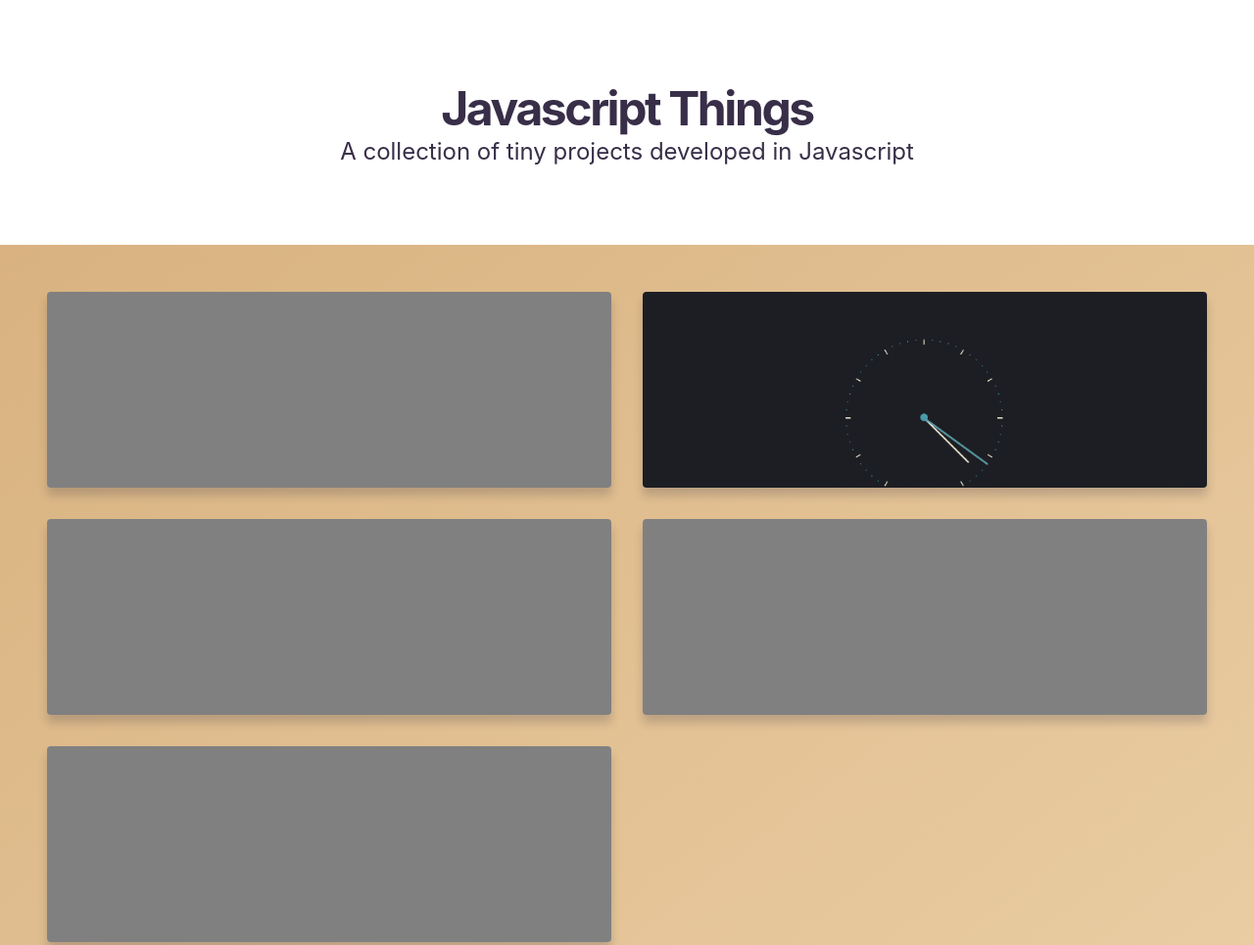
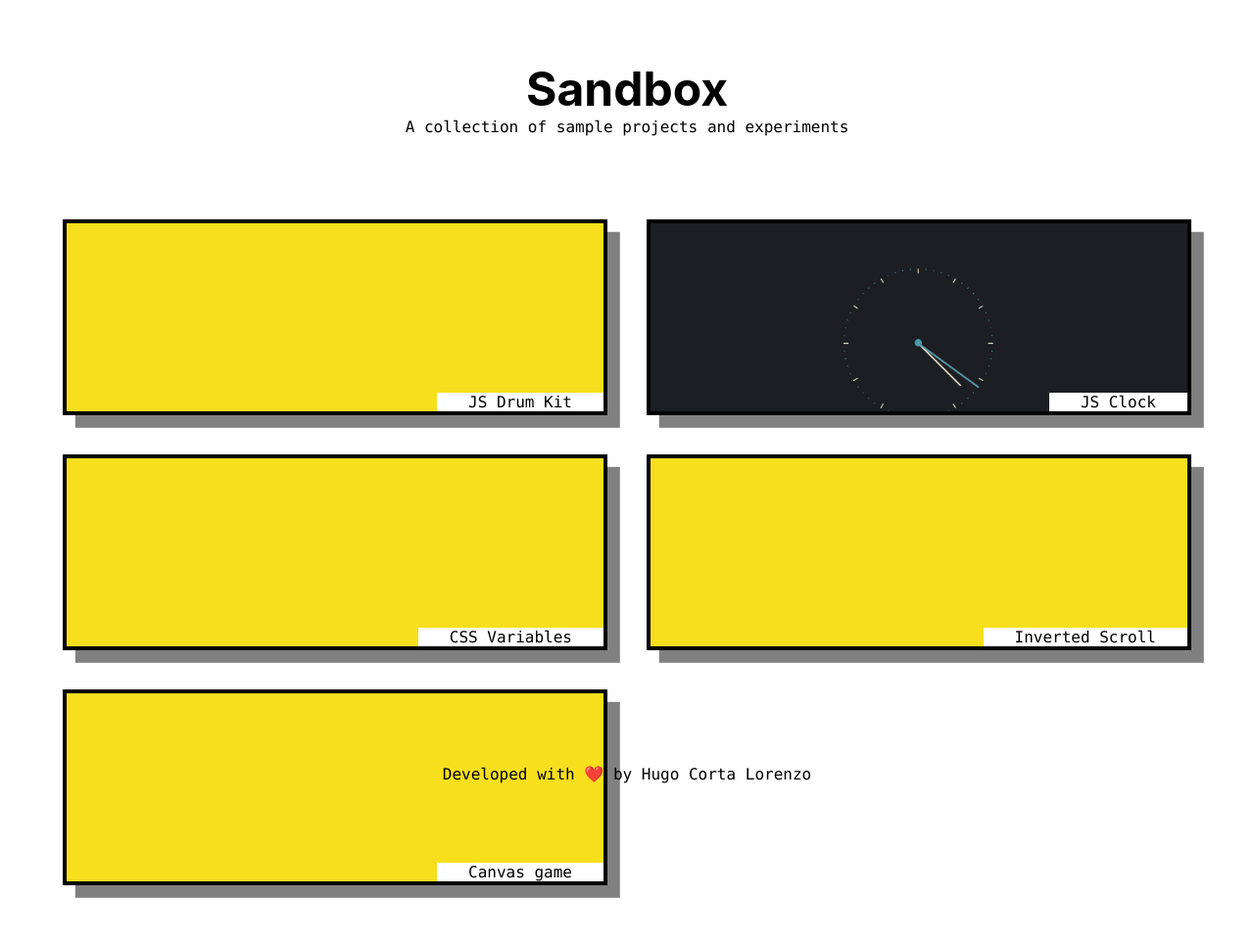
Before and after one commit to hugocxl/sandbox, a plain HTML site: page index.html in a window 1280 px wide. Shown: the top 965 px of the page at 98% size. Drawn offline with Linux system fonts and the light colour scheme.

Commit message:
Home page review styling

```diff
--- a/index.css
+++ b/index.css
@@ -6,46 +6,55 @@
 
 
 body {
-    font-size: 1.5rem;
-    font-family: -apple-system, BlinkMacSystemFont, avenir next, avenir, helvetica, helvetica neue, ubuntu, roboto, noto, segoe ui, arial, sans-serif;
-    background: linear-gradient(to bottom right, #d6ae7b, #eacda3); /* W3C, IE 10+/ Edge, Firefox 16+, Chrome 26+, Opera 12+, Safari 7+ */
+    color: black;
+    font-family: Menlo, -apple-system, BlinkMacSystemFont, avenir next, avenir, helvetica, helvetica neue, ubuntu, roboto, noto, segoe ui, arial, sans-serif;
     overflow: hidden auto;
-    color: #382e48;
 }
 
 h1 {
-    letter-spacing: -.05em;
+    font-family: -apple-system, BlinkMacSystemFont, avenir next, avenir, helvetica, helvetica neue, ubuntu, roboto, noto, segoe ui, arial, sans-serif;
     font-size: 3rem;
 }
 
 header {
     top: 0;
     position: sticky;
-    height: 250px;
+    height: 20vh;
     display: flex;
     flex-direction: column;
     align-items: center;
     justify-content: center;
     background: white;
+    transform: translateY(20px);
 }
 
+footer {
+    position: fixed;
+    bottom: 0;
+    width: 100%;
+    font-size: 1rem;
+    display: flex;
+    align-items: center;
+    justify-content: center;
+}
 
 #projects__container {
     width: 100%;
     height: 100%;
-    padding: 3rem;
-    gap: 2rem;
+    padding: 4rem;
+    gap: 2.5rem;
     display: grid;
     grid-template-columns: repeat(auto-fit, minmax(400px, 1fr));
     overflow: hidden;
 }
 
-.project, .project > .overlay {
+.project {
+    border: 4px solid black;
     text-decoration: none;
-    background: grey;
+    background: #f7df1e;
     min-height: 200px;
-    border-radius: 4px;
-    box-shadow: rgba(34, 35, 58, 0.2) 0px 8px 10px;
+    border-radius: 0px;
+    box-shadow: grey 0.8rem 0.8rem 0px;
     display: flex;
     justify-content: center;
     align-items: center;
@@ -56,35 +65,21 @@ header {
     position: relative;
 }
 
-.project > .overlay {
-    opacity: 0;
-    width: 100%;
-    height: 100%;
-    background: #f7df1e;
+.project > span {
+    color: black;
+    background-color: white;
     position: absolute;
-    transition: all 0.1s ease-in-out;
-}
-
-.project > span {
-    opacity: 0;
-    color: #1b1e23;
-    background: white;
+    right: 0;
+    bottom: 0;
     padding: 0px 32px;
     z-index: 2;
-    transition: all 0.1s ease-in-out;
+    transition: all 0.17s ease;
 }
 
 .project:hover {
-    transform: scale(1.025);
-    box-shadow: rgba(34, 35, 58, 0.25) 0px 12px 20px;
-}
-
-.project:hover > .overlay {
-    opacity: 1;
-}
-
-.project:hover > span {
-    opacity: 1;
+    transform: scale(1.05);
+    box-shadow:grey 16px 16px 0px;
+    z-index: 10;
 }
 
 
--- a/index.html
+++ b/index.html
@@ -3,41 +3,40 @@
   <head>
     <meta charset="UTF-8" />
     <meta name="viewport" content="width=device-width, initial-scale=1.0" />
-    <title>Javascript Things</title>
+    <title>@hcorta/sandbox</title>
     <link rel="stylesheet" href="index.css" />
   </head>
 
   <body>
     <header>
-      <h1>Javascript Things</h1>
-      <span>A collection of tiny projects developed in Javascript</span>
+      <h1>Sandbox</h1>
+      <span>A collection of sample projects and experiments</span>
     </header>
 
     <div id="projects__container">
       <a class="project" href="01_javascript-drum-kit/index.html">
-        <div class="overlay"></div>
         <span>JS Drum Kit</span>
       </a>
 
       <a class="project" href="02_clock/index.html" id="project__clock">
-        <div class="overlay"></div>
         <span>JS Clock</span>
       </a>
 
       <a class="project" href="03_css-variables/index.html">
-        <div class="overlay"></div>
         <span>CSS Variables</span>
       </a>
 
       <a class="project" href="04_inverted-scroll/index.html">
-        <div class="overlay"></div>
         <span>Inverted Scroll</span>
       </a>
 
       <a class="project" href="05_canvas-game/index.html">
-        <div class="overlay"></div>
         <span>Canvas game</span>
       </a>
     </div>
+
+    <footer>
+      <span>Developed with ❤️ by Hugo Corta Lorenzo</span>
+    </footer>
   </body>
 </html>
```
